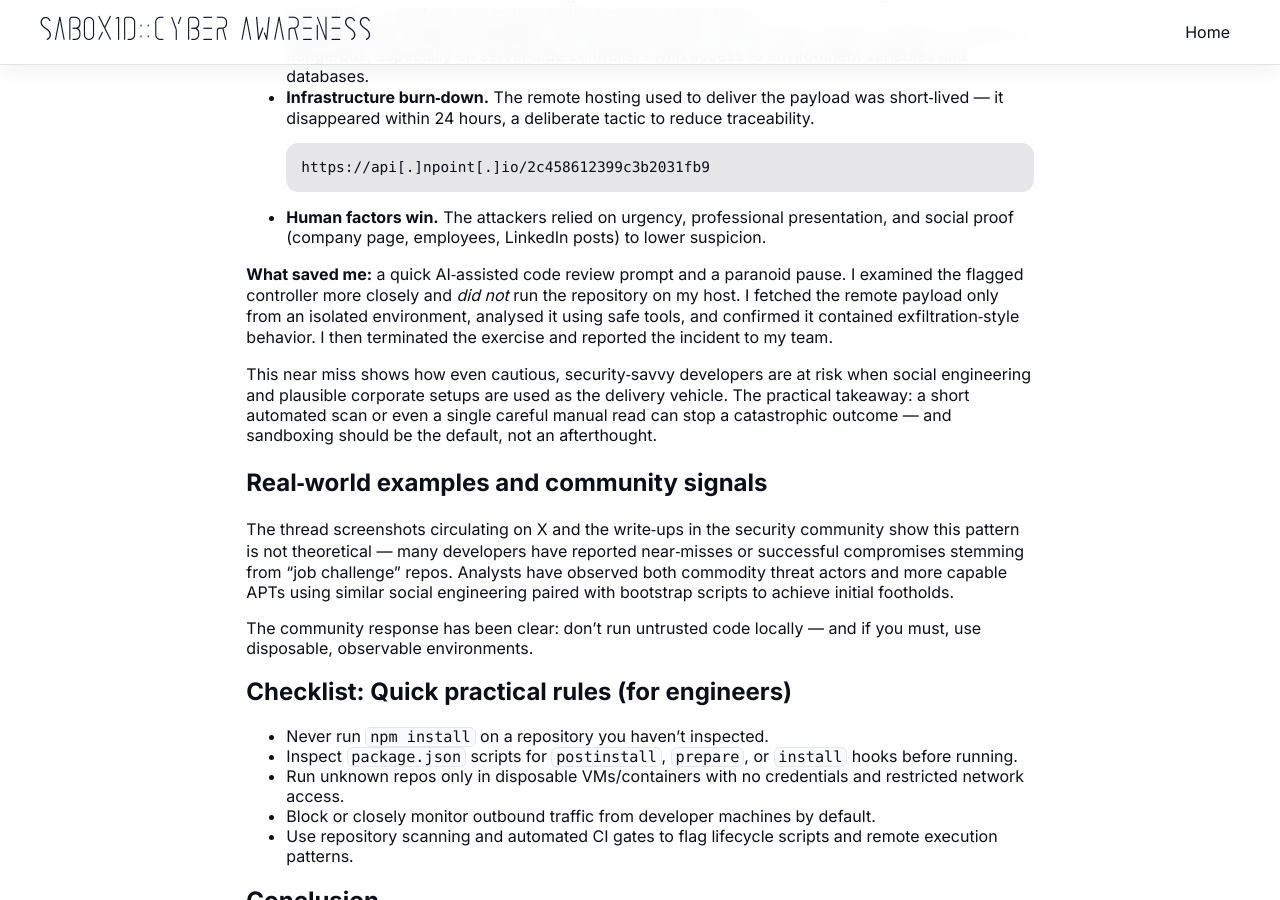
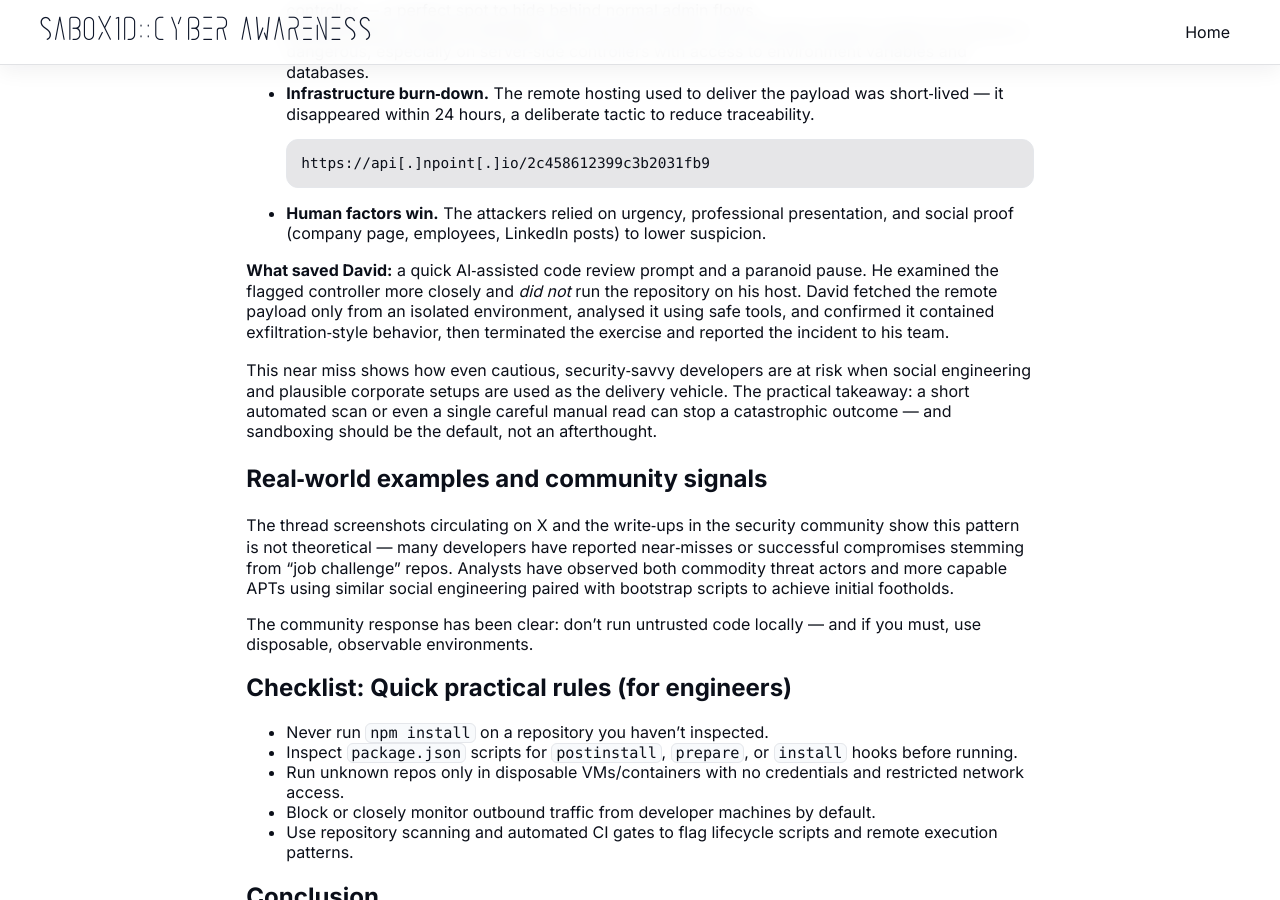
Before and after one commit to Sab0x1D/blogs, a Jekyll site: the page built from _listings/when-npm-install-gets-you-hacked.md, in a window 1280 px wide and 900 px high, scrolled down 5491 px. Built offline with Jekyll 4.4.1, drawn with Linux system fonts in a browser that asks for light colours; some of the changed lines change nothing that is shown; some of the changed text lies outside the part shown.

Commit message:
Revise security guidance in npm install article
Updated sections for clarity and consistency, including the scam playbook and safe analysis checklist. Adjusted language to emphasize the importance of security practices in developer environments.

````diff
--- a/_listings/when-npm-install-gets-you-hacked.md
+++ b/_listings/when-npm-install-gets-you-hacked.md
@@ -21,7 +21,7 @@
 
 > **Important:** this write‑up is **defensive** and educational. It intentionally avoids showing working malicious payloads or step‑by‑step instructions that would enable misuse. Instead it focuses on the attack *pattern*, detection, mitigation and safe analysis practices.
 
-## The Scam Playbook (high level)
+## The Scam Playbook
 
 Attackers combine social engineering and lightweight technical tricks. The pattern typically follows these steps:
 
@@ -33,7 +33,7 @@
 
 This flow is elegant for attackers because it leverages trust: the target believes they’re performing a normal developer setup and rarely questions the presence of lifecycle scripts in simple projects.
 
-## Technical mechanics (non‑executable, conceptual)
+## Technical mechanics
 
 To understand detection and mitigation it helps to view the building blocks conceptually — without providing operational payloads.
 
@@ -66,7 +66,7 @@
 
 If you see any of the above, pause and perform safe analysis — do **not** run `npm install` on your host machine.
 
-## Safe analysis & testing checklist (defensive)
+## Safe analysis & testing checklist
 
 Whenever you need to run someone else’s code, follow a risk‑minimising workflow:
 
@@ -135,7 +135,7 @@
 ```
 - **Human factors win.** The attackers relied on urgency, professional presentation, and social proof (company page, employees, LinkedIn posts) to lower suspicion.
 
-**What saved me:** a quick AI‑assisted code review prompt and a paranoid pause. I examined the flagged controller more closely and *did not* run the repository on my host. I fetched the remote payload only from an isolated environment, analysed it using safe tools, and confirmed it contained exfiltration‑style behavior. I then terminated the exercise and reported the incident to my team.
+**What saved David:** a quick AI‑assisted code review prompt and a paranoid pause. He examined the flagged controller more closely and *did not* run the repository on his host. David fetched the remote payload only from an isolated environment, analysed it using safe tools, and confirmed it contained exfiltration‑style behavior, then terminated the exercise and reported the incident to his team.
 
 This near miss shows how even cautious, security‑savvy developers are at risk when social engineering and plausible corporate setups are used as the delivery vehicle. The practical takeaway: a short automated scan or even a single careful manual read can stop a catastrophic outcome — and sandboxing should be the default, not an afterthought.
 
````
